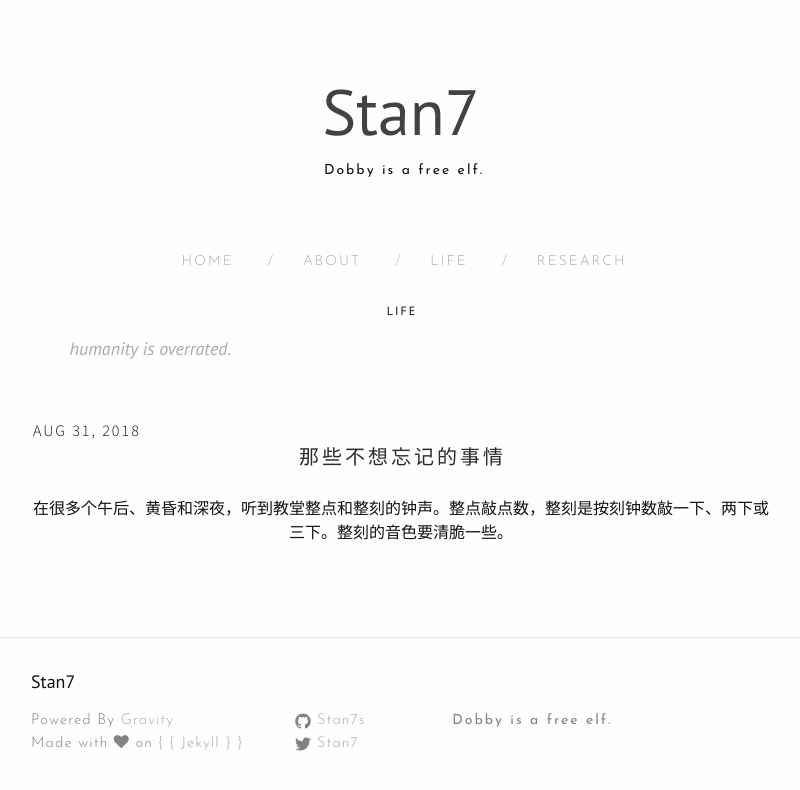
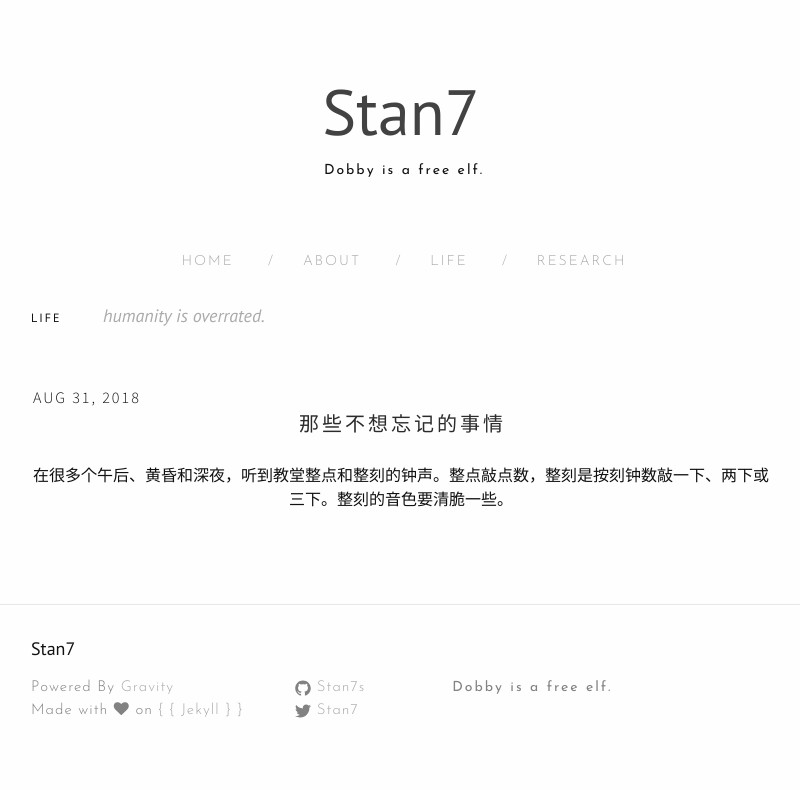
Before and after one commit to Stan7s/stan7s.github.io, a Jekyll site: the page built from life.md, in a window 1280 px wide. Shown: the top 790 px of the page, without its empty margins (239-1039 px from the left). Built offline with Jekyll 4.4.1, drawn with Linux system fonts in a browser that asks for light colours; nearby versions of some CDN libraries.

Commit message:
Update page.html

```diff
--- a/_layouts/page.html
+++ b/_layouts/page.html
@@ -9,7 +9,7 @@ layout: default
 
   {%if page.tagline%}
   <div class="tagline">
-  <p class="page-title">{{page.title}}</p> &emsp; &emsp; <span class="page-tagline"><em>{{page.tagline}}</em></span>
+  <span class="page-title">{{page.title}}</span> &emsp; &emsp; <span class="page-tagline"><em>{{page.tagline}}</em></span>
   </div>
   {% endif %}
 
```
